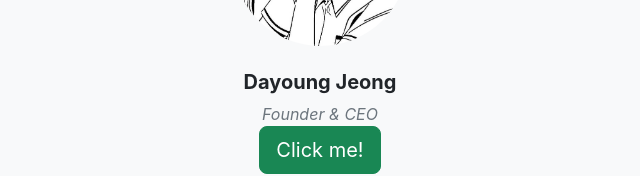
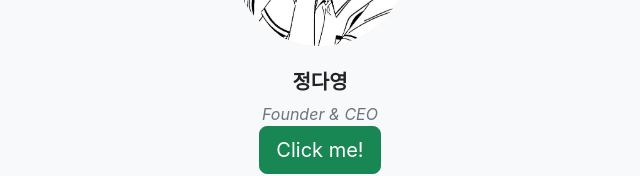
Before and after one commit to murimgosu/murimgosu.github.io, a plain HTML site: page about.html in a window 1280 px wide. Shown: the part 860-1036 px from the top of the page, without its empty margins (320-960 px from the left). Drawn offline with nearby package versions, Linux system fonts and the light colour scheme.

Commit message:
Update about.html

```diff
--- a/about.html
+++ b/about.html
@@ -59,7 +59,7 @@
                         <div class="col mb-5 mb-5 mb-xl-0">
                             <div class="text-center">
                                 <img class="img-fluid rounded-circle mb-4 px-4" src="./assets/img/profile.jpg" alt="..." />
-                                <h5 class="fw-bolder">Dayoung Jeong</h5>
+                                <h5 class="fw-bolder">정다영</h5>
                                 <div class="fst-italic text-muted">Founder &amp; CEO</div>
                                 <a class="btn btn-success btn-lg" href="https://www.instagram.com/rllydeep">Click me!</a>
                             </div>
```
